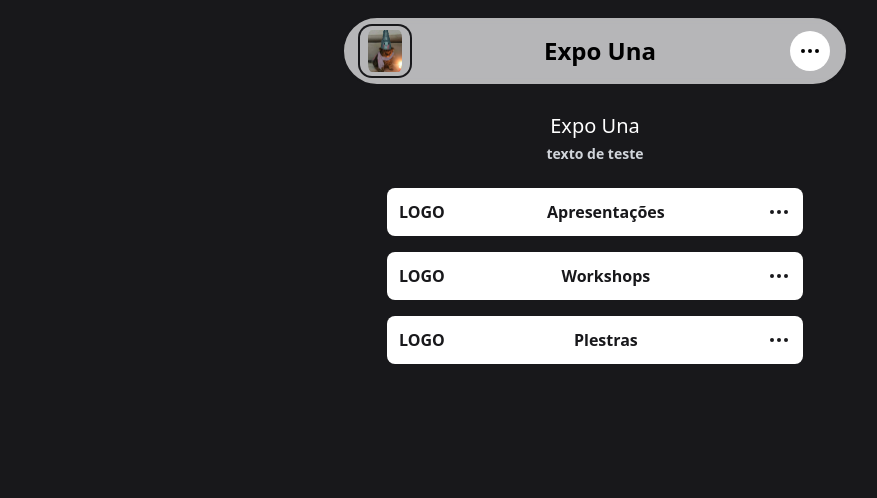
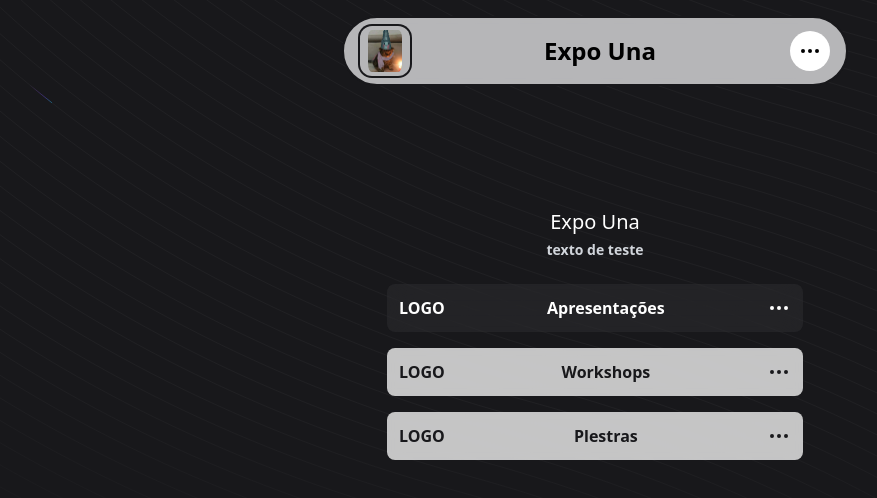
Before and after one commit to rodrigueslucas062/exp-una, a Next.js app: page / in a window 1280 px wide. Shown: the top 498 px of the page, without its empty margins (45-922 px from the left). Built offline with nearby package versions, Linux system fonts and the light colour scheme.

Commit message:
🎨Improving the code structure

```diff
--- a/src/components/main/Main.jsx
+++ b/src/components/main/Main.jsx
@@ -2,7 +2,7 @@ import Links from "./links";
 
 export function Main() {
   return (
-    <section id="Expo-Una" className="rounded-2xl min-h-screen">
+    <section id="Expo-Una" className="rounded-2xl pt-24">
       <div className="flex flex-col items-center pt-24">
         <span className="mb-1 text-xl font-medium text-white">Expo Una</span>
         <span className="text-sm font-semibold mb-6 text-gray-300">texto de teste</span>
--- a/src/components/main/links.js
+++ b/src/components/main/links.js
@@ -24,7 +24,7 @@ export default function Paginas() {
     <>
       <Link
         href={""}
-        className="flex justify-between p-3 rounded-lg w-full md:w-1/3 bg-white text-zinc-900 font-semibold">
+        className="flex justify-between p-3 rounded-lg w-full md:w-1/3 backdrop-blur-md bg-white/5 text-white font-semibold">
         <div>LOGO</div>
         <span>Apresentações</span>
         <div>
@@ -34,7 +34,7 @@ export default function Paginas() {
 
       <Link
         href={""}
-        className="flex justify-between p-3 rounded-lg w-full md:w-1/3 bg-white text-zinc-900 font-semibold">
+        className="flex justify-between p-3 rounded-lg w-full md:w-1/3 backdrop-blur-sm bg-white/75 text-zinc-900 font-semibold">
         <div>LOGO</div>
         <span>Workshops</span>
         <div>
@@ -44,7 +44,7 @@ export default function Paginas() {
 
       <Link
         href={""}
-        className="flex justify-between p-3 rounded-lg w-full md:w-1/3 bg-white text-zinc-900 font-semibold">
+        className="flex justify-between p-3 rounded-lg w-full md:w-1/3 backdrop-blur-sm bg-white/75 text-zinc-900 font-semibold">
         <div>LOGO</div>
         <span>Plestras</span>
         <div>
--- a/src/pages/index.js
+++ b/src/pages/index.js
@@ -1,4 +1,5 @@
 import { Main } from "@/components/main/Main";
+import { BackgroundBeams } from "@/utils/ui/background-beams";
 import Head from "next/head";
 
 export default function Home() {
@@ -13,9 +14,10 @@ export default function Home() {
         <meta property="og:description" content="Expo Una" />
       </Head>
 
-      <main className="min-h-screen min-w-screen p-4">
+      <main className="p-4 z-10">
         <Main />
       </main>
+      <BackgroundBeams />
     </>
   );
 }
```
